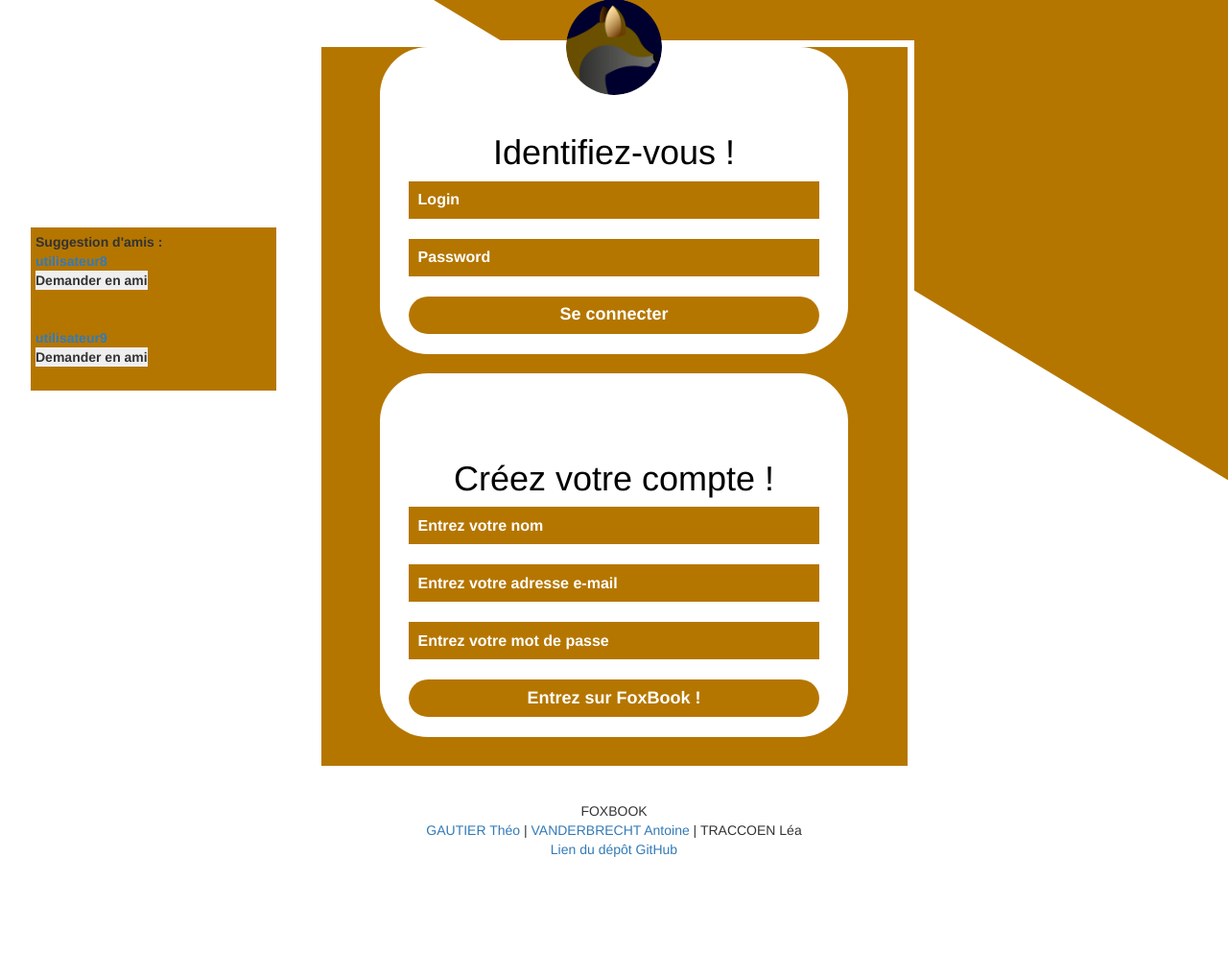
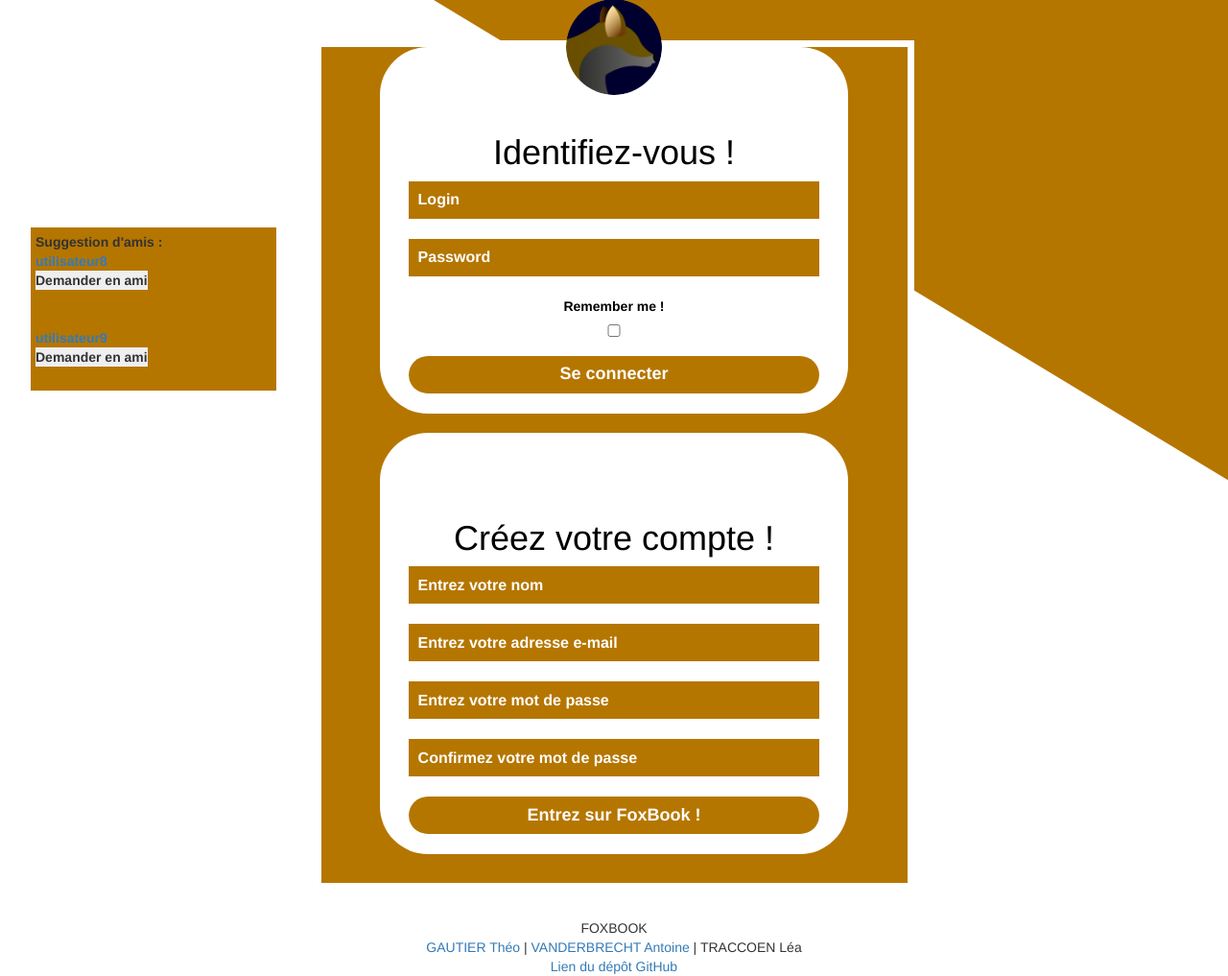
Before and after one commit to MrAntoine/Mini-P-2.0, a PHP site: page /index.php in a window 1280 px wide. Shown: the part 83-1100 px from the top of the page at 96% size. Before the commit the page ends 976 px from the top, so only its background shows below. Run offline with PHP 8.4, Linux system fonts and the light colour scheme; data comes from the database, SQL or seed files in the repository.

Commit message:
ajout remember me - checkbox + champs confirmer le mot de passe

```diff
--- a/vues/login.php
+++ b/vues/login.php
@@ -28,6 +28,8 @@
     <form action="index.php?action=connexion" method="POST">
       <input type="text" placeholder="Login" name="login" required>
       <input type="password" placeholder="Password" name="mdp" required>
+      <label for="rememberMe">Remember me !</label>
+      <input id="rememberMe" type="checkbox" name="rememberMe" value="Remember me !">
       <input type="submit" value="Se connecter">
     </form>
 
@@ -40,6 +42,7 @@
       <input type="text" required name="login" placeholder="Entrez votre nom">
       <input type="email" required name="email" placeholder="Entrez votre adresse e-mail">
       <input type="password" required name="mdp" placeholder="Entrez votre mot de passe">
+      <input type="password" required name="mdp-confirm" placeholder="Confirmez votre mot de passe">
       <input type="submit" name="send" value="Entrez sur FoxBook !">
     </form>
   </div>
```
